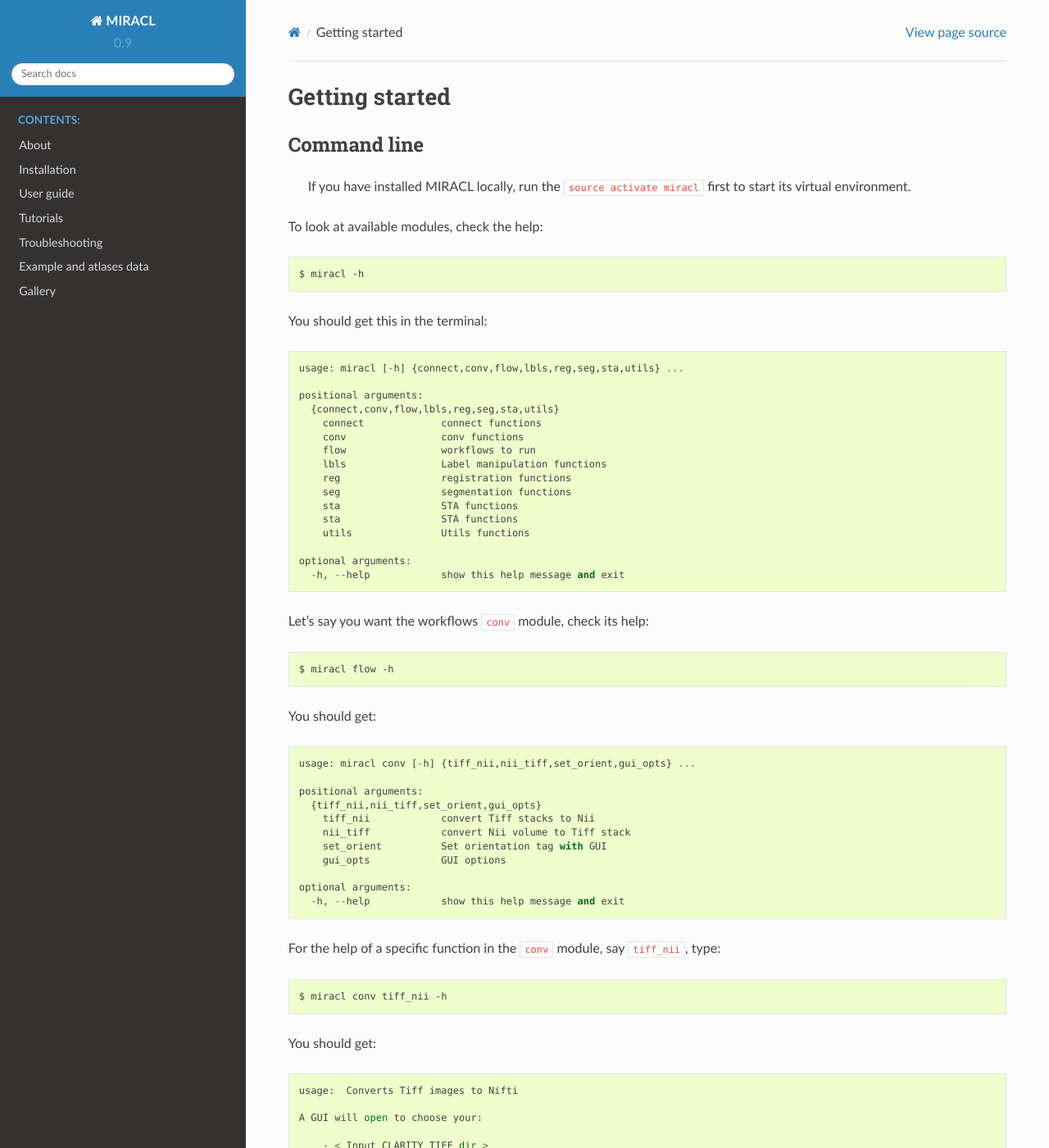
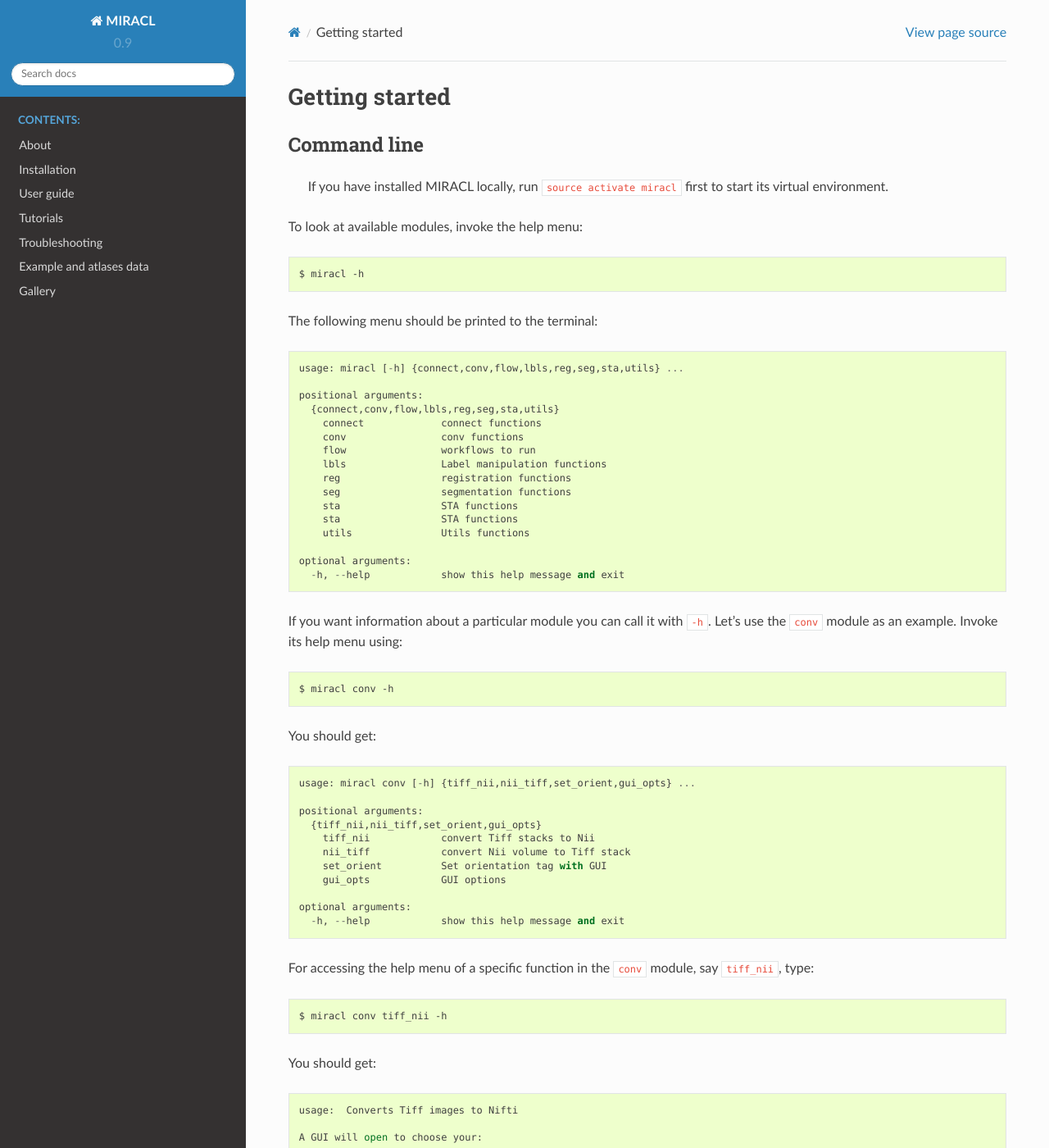
Before and after one commit to AICONSlab/MIRACL, a Sphinx documentation site: the page built from docs/tutorials/beginner/getting_started.md, in a window 1280 px wide and 1400 px high. Shown: the whole window at 82% size. Built offline with Sphinx 7.4.7 and the Read the Docs theme 2.0.0, drawn with Linux system fonts in a browser that asks for light colours.

Commit message:
[docs] correct mistakes and improve formatting

````diff
--- a/docs/tutorials/beginner/getting_started.md
+++ b/docs/tutorials/beginner/getting_started.md
@@ -2,16 +2,16 @@
 
 ## Command line
 
-> If you have installed MIRACL locally, run the `source activate miracl` first
+> If you have installed MIRACL locally, run `source activate miracl` first
 to start its virtual environment.
 
-To look at available modules, check the help:
+To look at available modules, invoke the help menu:
 
 ```
 $ miracl -h
 ```
 
-You should get this in the terminal:
+The following menu should be printed to the terminal:
 
 ```
 usage: miracl [-h] {connect,conv,flow,lbls,reg,seg,sta,utils} ...
@@ -32,10 +32,11 @@
   -h, --help            show this help message and exit
 ```
 
-Let's say you want the workflows `conv` module, check its help:
+If you want information about a particular module you can call it with `-h`.
+Let's use the `conv` module as an example. Invoke its help menu using:
 
 ```
-$ miracl flow -h
+$ miracl conv -h
 ```
 
 You should get:
@@ -54,7 +55,8 @@
   -h, --help            show this help message and exit
 ```
 
-For the help of a specific function in the `conv` module, say `tiff_nii`, type:
+For accessing the help menu of a specific function in the `conv` module,
+say `tiff_nii`, type:
 
 ```
 $ miracl conv tiff_nii -h
````
